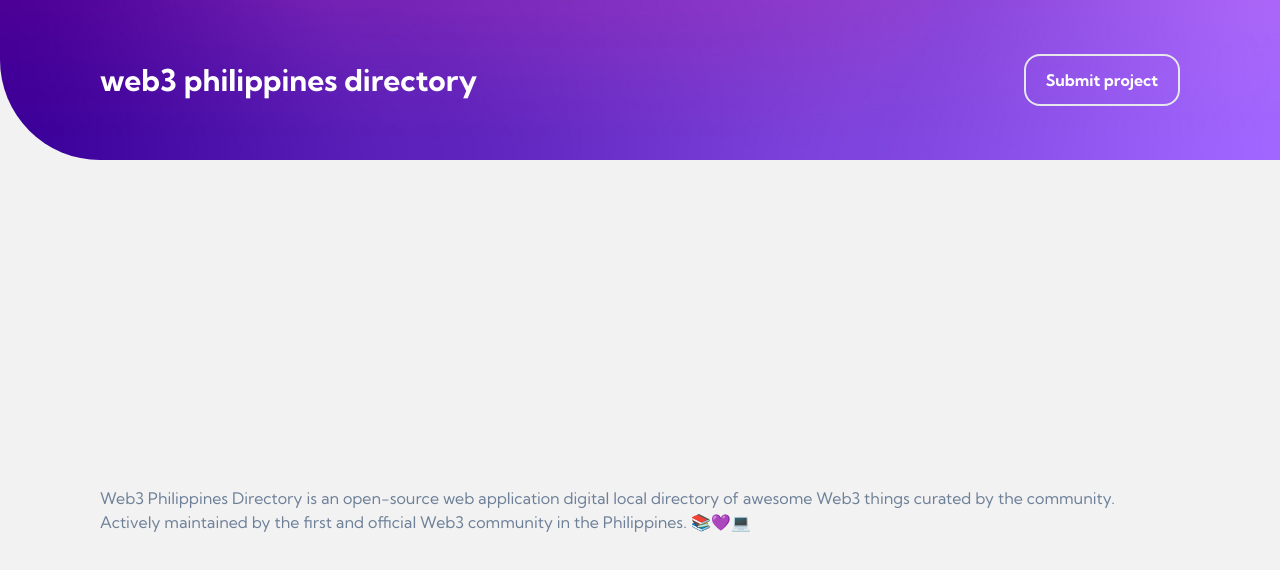
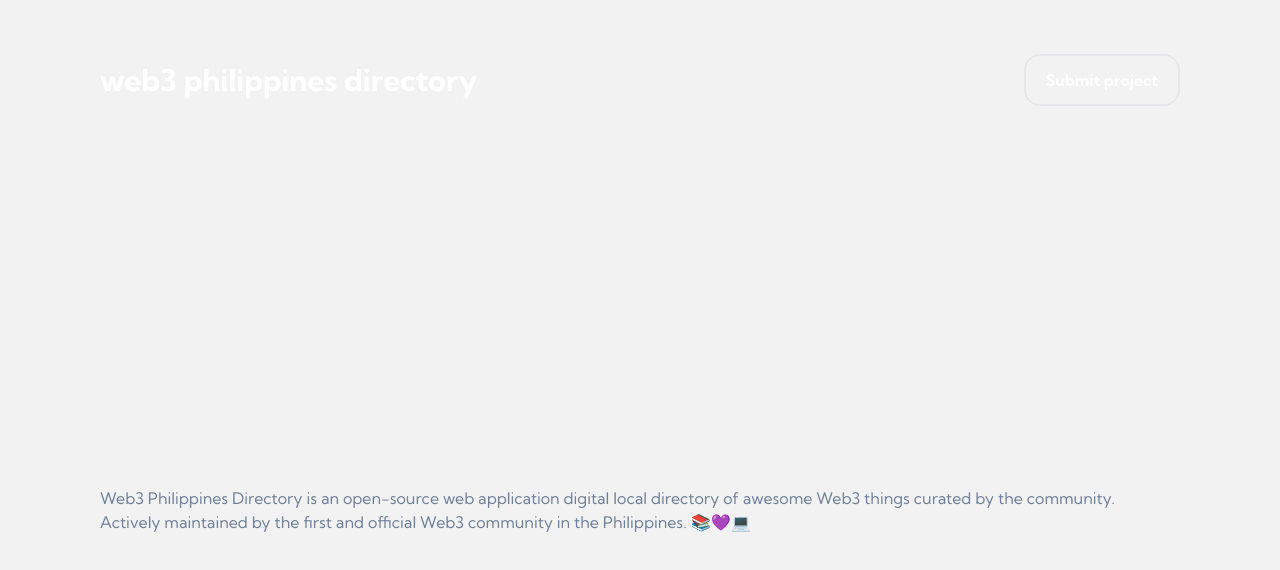
Before and after one commit to Web3Philippines/directory, a Next.js app: page / in a window 1280 px wide. Shown: the top 570 px of the page. Built offline with nearby package versions, Linux system fonts and the light colour scheme; no server answers.

Commit message:
Chore: Disabled backgroundImage

```diff
--- a/tailwind.config.js
+++ b/tailwind.config.js
@@ -6,9 +6,6 @@ module.exports = {
       sans: ["Kumbh Sans", "sans-serif"],
     },
     extend: {
-      backgroundImage: {
-        "header-pattern": "url('/purple-mesh.jpeg')",
-      },
       screens: {
         sm: "640px",
         // => @media (min-width: 640px) { ... }
```
